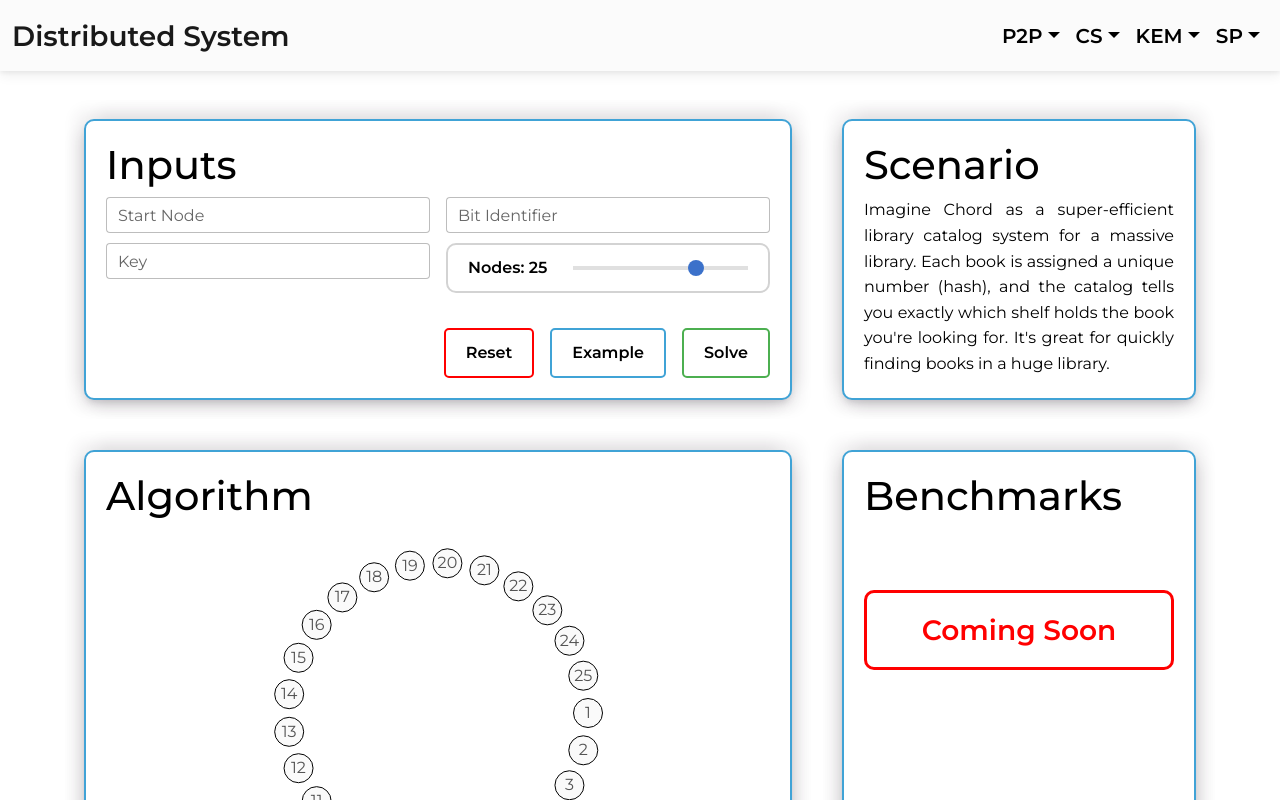
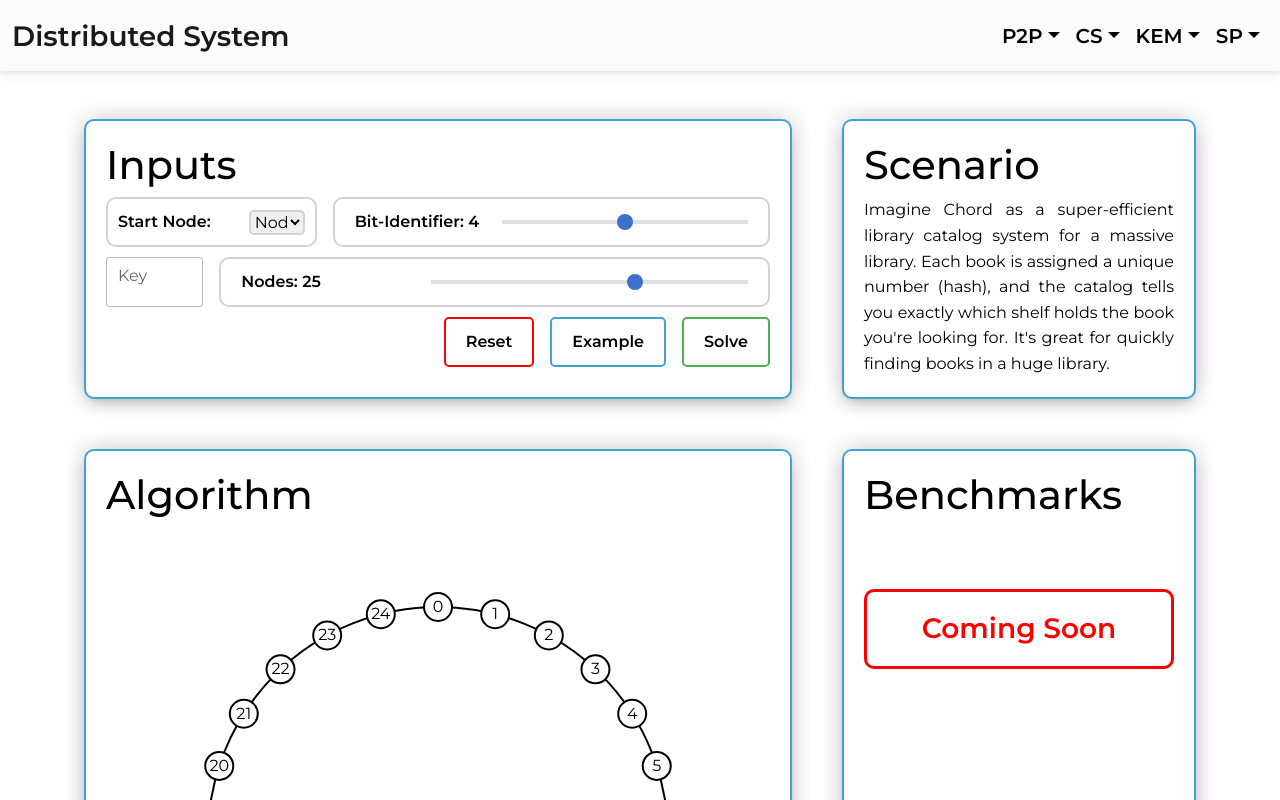
Before and after one commit to ukalto/Bachelorproject, a React (Create React App) app: page /chord-system in a window 1280 px wide. Shown: the top 800 px of the page. Built offline with nearby package versions, Linux system fonts and the light colour scheme.

Commit message:
chord system algorithm

```diff
--- a/src/components/RangeSlider.jsx
+++ b/src/components/RangeSlider.jsx
@@ -4,7 +4,7 @@ import styled from "styled-components";
 
 const RangeSlider = ({text, value, min, max, onChange}) => {
     const handleSliderChange = (e) => {
-        onChange(parseFloat(e.target.value));
+        onChange(parseInt(e.target.value));
     };
 
     return (
--- a/src/routes/berkeley/Berkeley.jsx
+++ b/src/routes/berkeley/Berkeley.jsx
@@ -31,14 +31,14 @@ const Berkeley = () => {
         const newServerTimes = [...serverTimes];
         newServerTimes[index] = e.target.value;
         setServerTimes(newServerTimes);
-        setShowResult(false);
+        reset()
     }
 
     const resetFormValues = () => {
         setServerAmount(4);
         setSelectedTimeDaemon(0);
         setServerTimes(Array(4).fill(null));
-        setShowResult(false);
+        reset()
     };
 
     const setExampleData = () => {
@@ -48,7 +48,7 @@ const Berkeley = () => {
         setServerTimes([...values]);
         setSelectedTimeDaemon(0);
         setServerAmount(exampleServerAmount);
-        setShowResult(false);
+        reset()
     };
 
     const handleServerAmountChange = (newServerAmount) => {
@@ -59,11 +59,16 @@ const Berkeley = () => {
         }
 
         setServerAmount(newServerAmount);
-        setShowResult(false);
+        reset()
     };
 
     const handleTimeDaemonSelect = (index) => {
         setSelectedTimeDaemon(index);
+        reset()
+    };
+
+    const reset = () => {
+        setCurrentResult(1);
         setShowResult(false);
     };
 
--- a/src/routes/chord-system/ChordSystem.jsx
+++ b/src/routes/chord-system/ChordSystem.jsx
@@ -14,77 +14,148 @@ import {
 import {getScenario} from "../../components/GlobalFunctions.jsx";
 import styled from "styled-components";
 import RangeSlider from "../../components/RangeSlider.jsx";
+import data from "../../assets/data.json";
+import {ChordSystemSolver} from "./ChordSystemSolver.js";
 
 
 const ChordSystem = () => {
-    const initialFormValues = {
-        key: '',
-        bit_identifier: '',
-        nodes_amount: 25,
-        start_node: '',
+
+    const [nodesAmount, setNodesAmount] = useState(25);
+    const [startNode, setStartNode] = useState(null);
+    const [bitIdentifier, setBitIdentifier] = useState(4);
+    const [key, setKey] = useState('');
+    const [selectedNodes, setSelectedNodes] = useState([]);
+    const [resultPath, setResultPath] = useState([]);
+
+    const resetFormValues = () => {
+        setNodesAmount(25);
+        setBitIdentifier(4);
+        setStartNode(null);
+        setKey('');
+        setSelectedNodes([]);
+        reset();
     };
 
-    const [formValue, setFormValue] = useState(initialFormValues);
-
-    const onChange = (e) => {
-        setFormValue({...formValue, [e.target.name]: e.target.value});
+    const activateNode = (index) => {
+        const newSelectedNodes = [...selectedNodes, index];
+        const sortedSelectedNodes = newSelectedNodes.sort((a, b) => a - b);
+        setSelectedNodes(sortedSelectedNodes);
+        reset();
     };
 
-    const resetFormValues = () => {
-        setFormValue(initialFormValues);
+    const setExampleData = () => {
+        const exampleData = data.data.find((item) => item.name === 'ChordSystem');
+        const {
+            selectedNodes,
+            key,
+            nodesAmount,
+            bitIdentifier,
+            startNode
+        } = exampleData.details.find(item => item.type === 'example');
+
+        setSelectedNodes([...selectedNodes]);
+        setNodesAmount(nodesAmount);
+        setBitIdentifier(bitIdentifier);
+        setKey(key);
+        setStartNode(startNode);
+        reset();
     };
+
+    const handleNodesAmountChange = (newNodesAmount) => {
+        selectedNodes.forEach((node) => {
+            if (node > newNodesAmount - 1) {
+                selectedNodes.pop();
+            }
+        })
+        setNodesAmount(newNodesAmount);
+        reset();
+    };
+
+    const reset = () => {
+        setResultPath([]);
+    };
+
+    const handleSolveAlgorithm = () => {
+        const solver = new ChordSystemSolver(
+            nodesAmount,
+            bitIdentifier,
+            startNode,
+            key,
+            selectedNodes);
+        const solveResult = solver.solve();
+        setResultPath(solveResult.path);
+    };
+
+    const handleStartNodeSelect = (value) => {
+        setStartNode(value);
+        reset()
+    };
+
+    const handleKeyChange = (value) => {
+        setKey(value);
+        reset()
+    };
+
 
     return (
         <FieldGrid>
             <GridItem>
                 <InputField>
                     <Headline>Inputs</Headline>
-                    <MDBRow tag="form" className='g-3' style={marginsInput}>
-                        <MDBCol md="6">
-                            <MDBInput
-                                value={formValue.startnode}
-                                name='startnode'
-                                onChange={onChange}
-                                required
-                                label='Start Node'
-                                type={"number"}
-                            />
+                    <MDBRow className='g-3' style={marginsInput}>
+                        <MDBCol md="4">
+                            <DropdownContainer>
+                                Start Node:
+                                <SelectContainer onChange={(e) => handleStartNodeSelect(e.target.value)}>
+                                    <option value="" disabled selected hidden>Node i</option>
+                                    {selectedNodes.map((value, index) => (
+                                        <option key={index} value={value}>
+                                            Node {value}
+                                        </option>
+                                    ))}
+                                </SelectContainer>
+                            </DropdownContainer>
                         </MDBCol>
-                        <MDBCol md="6">
-                            <MDBInput
-                                value={formValue.bitidentifier}
-                                name='bitidentifier'
-                                onChange={onChange}
-                                required
-                                label='Bit Identifier'
-                                type={"number"}
-                            />
-                        </MDBCol>
-                    </MDBRow>
-                    <MDBRow tag="form" className='g-3' style={marginsInput}>
-                        <MDBCol md="6">
-                            <MDBInput
-                                value={formValue.key}
-                                name='key'
-                                onChange={onChange}
-                                required
-                                label='Key'
-                                type={"number"}
-                            />
-                        </MDBCol>
-                        <MDBCol md="6">
+                        <MDBCol md="8">
                             <RangeBox>
                                 <RangeSlider
-                                    text={'Nodes'}
-                                    min={12}
-                                    max={30}
-                                    value={formValue.nodes_amount}
-                                    onChange={onChange}
+                                    text={'Bit-Identifier'}
+                                    name='bitIdentifier'
+                                    min={2}
+                                    max={6}
+                                    value={bitIdentifier}
+                                    onChange={setBitIdentifier}
                                 />
                             </RangeBox>
                         </MDBCol>
                     </MDBRow>
-                    <InputButtons resetForm={resetFormValues}/>
+                    <MDBRow className='g-3' style={marginsInput}>
+                        <MDBCol md="2">
+                            <MDBInput
+                                style={{height: "50px"}}
+                                value={key}
+                                name='key'
+                                onChange={(e) => handleKeyChange(e.target.value)}
+                                required
+                                label='Key'
+                                type="number"
+                            />
+                        </MDBCol>
+                        <MDBCol md="10">
+                            <RangeBox>
+                                <RangeSlider
+                                    text={'Nodes'}
+                                    name='nodesAmount'
+                                    min={12}
+                                    max={32}
+                                    value={nodesAmount}
+                                    onChange={handleNodesAmountChange}
+                                />
+                            </RangeBox>
+                        </MDBCol>
+                    </MDBRow>
+                    <InputButtons resetForm={resetFormValues} setExampleData={setExampleData}
+                                  solveAlgorithm={handleSolveAlgorithm}/>
                 </InputField>
             </GridItem>
             <GridItem switchRows>
@@ -92,16 +163,20 @@ const ChordSystem = () => {
             </GridItem>
             <Field>
                 <Headline>Algorithm</Headline>
-                <NodeWrapper serverAmount={formValue.nodes_amount}>
-                    {Array.from({length: formValue.nodes_amount}).map((_, index) => (
-                        <Nodes
+                <NodeWrapper serverAmount={nodesAmount}>
+                    {Array.from({length: nodesAmount}).map((_, index) => (
+                        <Node
                             key={index}
-                            value={index + 1}
-                            disabled
                             index={index}
-                            nodesAmount={formValue.nodes_amount}
-                        />
+                            selectedNodes={selectedNodes}
+                            nodesAmount={nodesAmount}
+                            onClick={() => activateNode(index)}
+                            resultPath={resultPath}
+                        >{index}</Node>
                     ))}
+                    <svg height="100%" width="100%">
+                        <Circle cx="50%" cy="50%" r={105 + 5 * nodesAmount} />
+                    </svg>
                 </NodeWrapper>
             </Field>
             <Field>
@@ -116,28 +191,75 @@ export default ChordSystem;
 
 const NodeWrapper = styled.div`
   position: relative;
-  height: ${props => 120 + 10 * props.serverAmount}px;
+  height: ${props => 120 + 20 * props.serverAmount}px;
   margin: 0 auto;
+  width: 100%;
 `;
 
-const Nodes = styled.input`
+const Circle = styled.circle`
+  stroke: black;
+  fill: none;
+  stroke-width: 2;
+`;
+
+const Node = styled.button`
   display: block;
   position: absolute;
   width: 30px;
   height: 30px;
   border-radius: 50%;
-  border: 1px solid var(---tertiary);
+  border: 2px solid var(---tertiary);
   text-align: center;
   top: 50%;
   left: 50%;
   margin: -15px 0 0 -15px;
+  cursor: pointer;
+  transition: background-color 0.3s ease, border-color 0.3s ease;
+
+  &:hover {
+    background-color: var(---secondary);
+    border-color: var(---tertiary);
+    color: var(---primary);
+  }
+
+  background-color: ${props => {
+    if (props.resultPath.includes(props.index)) {
+      return 'var(---fifth)';
+    } else if (props.selectedNodes.includes(props.index)) {
+      return 'var(---secondary)';
+    } else {
+      return 'var(---primary)';
+    }
+  }};
+  border-color: var(---tertiary);
+  color: ${props => (props.selectedNodes.includes(props.index) ? 'var(---primary)' : 'var(---tertiary)')};
+
+
   transform: ${props => {
-    const radius = 150;
+    const radius = 105 + 5 * props.nodesAmount;
     const angle = (2 * Math.PI * props.index) / props.nodesAmount;
 
     const x = Math.cos(angle) * radius;
     const y = Math.sin(angle) * radius;
 
-    return `translate(${x}px, ${y}px)`;
+    return `translate(${y}px, ${-x}px)`;
   }};
 `;
+
+const DropdownContainer = styled.div`
+  display: flex;
+  border-radius: 10px;
+  border: solid 2px lightgray;
+  color: var(---tertiary);
+  padding: 10px;
+  font-weight: bold;
+  justify-content: space-between;
+  align-items: center;
+  align-self: center;
+`;
+
+const SelectContainer = styled.select`
+  border: solid 2px lightgray;
+  border-radius: 5px;
+  width: 30%;
+`;
--- /dev/null
+++ b/src/routes/chord-system/ChordSystemSolver.js
@@ -0,0 +1,69 @@
+export class ChordSystemSolver {
+    constructor(nodesAmount, bitIdentifier, startNode, key, selectedNodes) {
+        this.nodesAmount = nodesAmount;
+        this.bitIdentifier = bitIdentifier;
+        this.startNode = startNode;
+        this.key = key;
+        this.selectedNodes = selectedNodes;
+        this.path = [startNode];
+        this.entitiesDict = {};
+        this.selectedNodes.forEach((node) => {
+            this.entitiesDict[node] = [];
+        });
+    }
+
+    findSucc(node) {
+        const above = this.selectedNodes.filter((i) => node <= i);
+        return above.length !== 0 ? Math.min(...above) : this.selectedNodes[0];
+    }
+
+    findClosest(list) {
+        let curr = [];
+        for (let i = 0; i < list.length; i++) {
+            const dist = (this.nodesAmount - list[i] + this.key) % this.nodesAmount;
+            if (!curr.length || curr[1] > dist) {
+                curr = [list[i], dist];
+            }
+        }
+        return curr;
+    }
+
+    processEntities() {
+        for (const node of this.selectedNodes) {
+            const nodes = [];
+            for (let i = 1; i <= this.bitIdentifier; i++) {
+                nodes.push(this.findSucc((node + 2 ** (i - 1)) % this.nodesAmount));
+            }
+            this.entitiesDict[node] = nodes;
+        }
+    }
+
+    findPath() {
+        if (this.key && this.startNode) {
+            let closest = [];
+
+            for (let i = 0; i < Object.keys(this.entitiesDict).length; i++) {
+                try {
+                    const temp = this.findClosest(this.entitiesDict[this.path[i]]);
+
+                    if (!closest.length || closest[1] > temp[1]) {
+                        closest = temp;
+                        this.path.push(closest[0]);
+                    }
+                } catch (error) {
+                    this.path.push(this.entitiesDict[this.path[this.path.length - 1]][0]);
+                    break;
+                }
+            }
+        }
+    }
+
+    solve() {
+        this.processEntities();
+        this.findPath();
+        return ({
+            path: this.path,
+            tables: this.entitiesDict
+        });
+    }
+}
```
Also changed, not shown: src/assets/data.json (+15 -1 lines).
